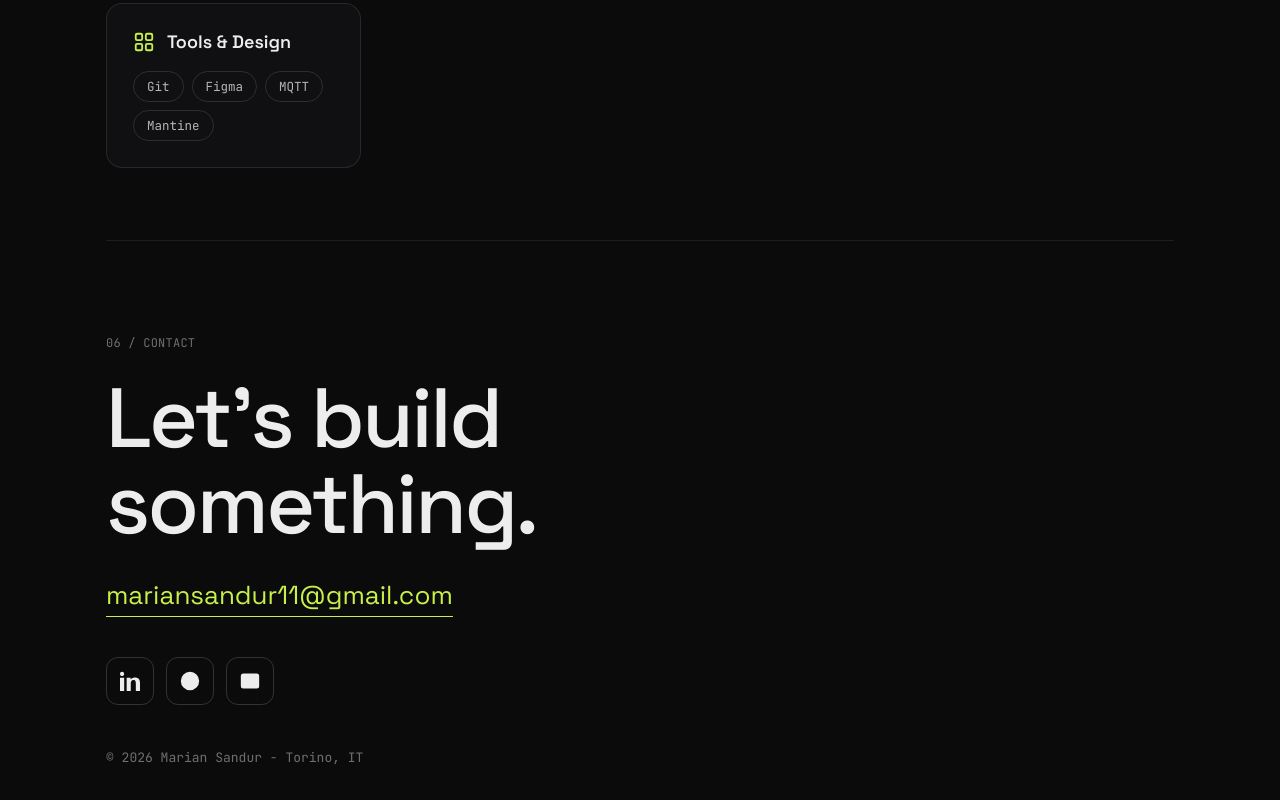
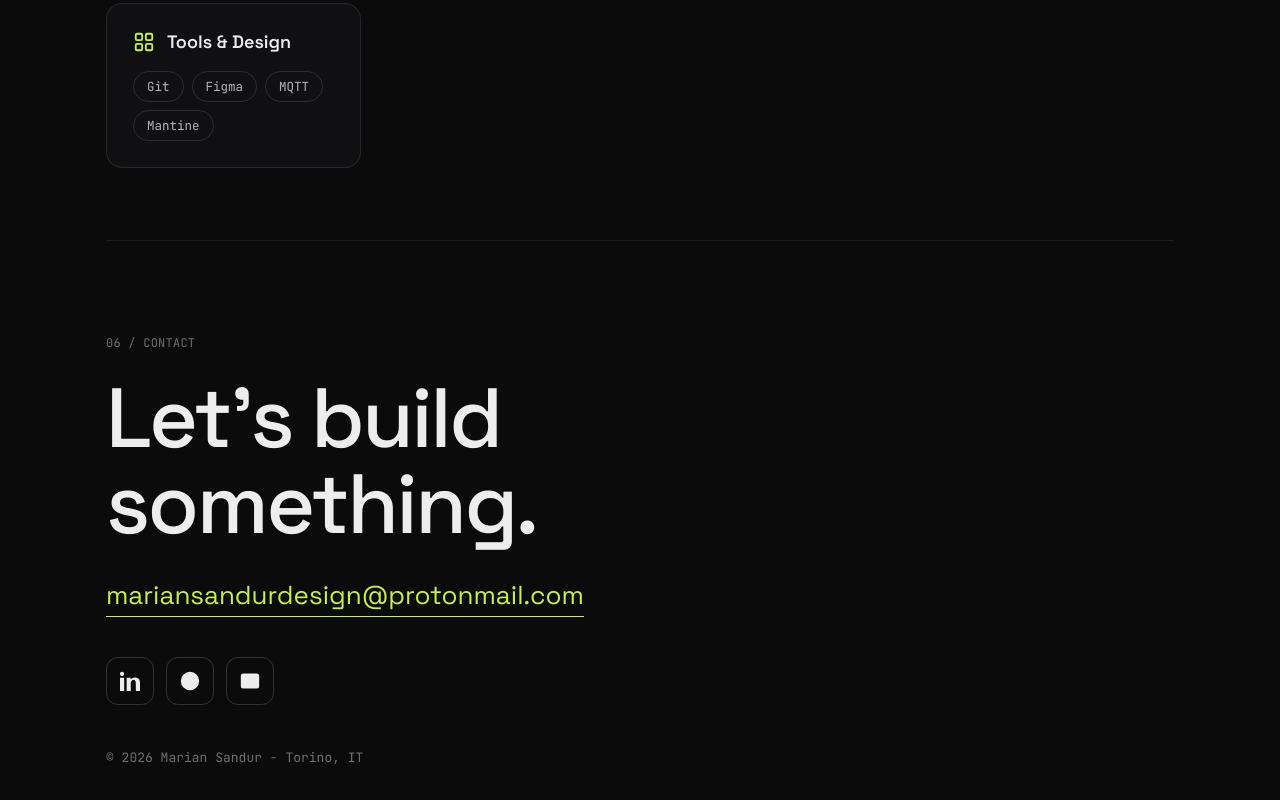
Before and after one commit to mariansandurdesign/mariansandur-cv, a Next.js app: page / in a window 1280 px wide. Shown: the part 4302-5102 px from the top of the page. Built offline with nearby package versions, Linux system fonts and the light colour scheme.

Commit message:
Update contact email

```diff
--- a/app/page.tsx
+++ b/app/page.tsx
@@ -5,7 +5,7 @@ export const dynamic = "force-static";
 
 const profile = {
   name: "Marian Sandur",
-  email: "mariansandur11@gmail.com",
+  email: "mariansandurdesign@protonmail.com",
   location: "Torino, IT",
   linkedin: "https://www.linkedin.com/in/marian-sandur-74853718a",
   website: "https://mariansandurdesign.com",
```
